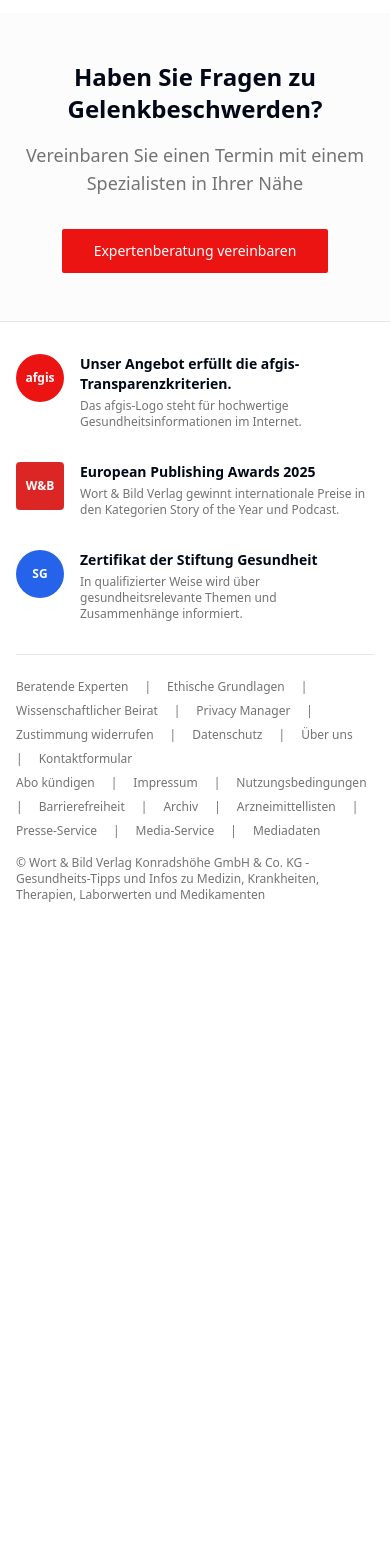
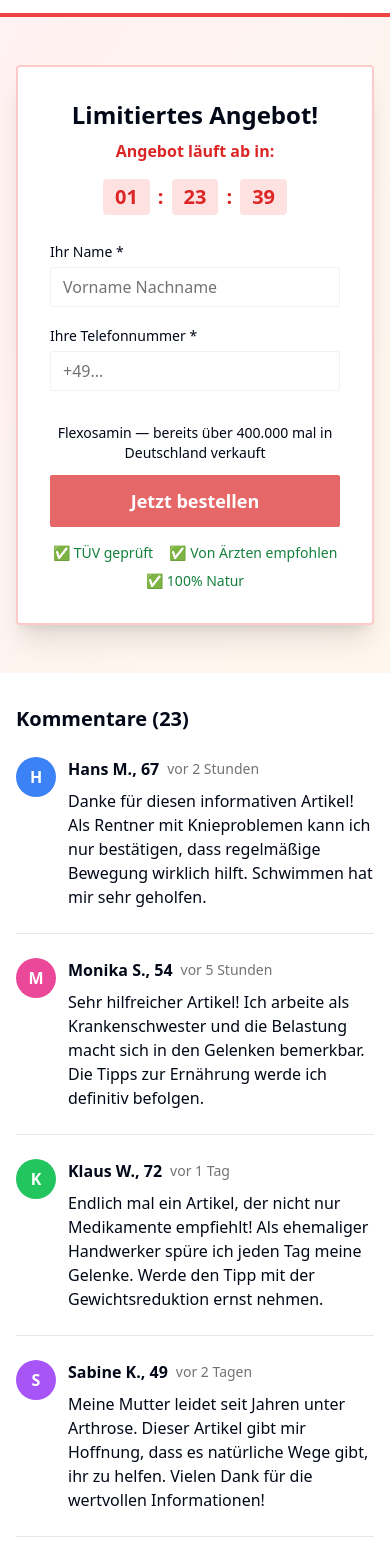
Before and after one commit to gefestu8/health-layout-replicate, a React (Vite) app: page /article in a window 390 px wide. Shown: the part 3120-4688 px from the top of the page. Before the commit the page ends 4055 px from the top, so only its background shows below. Built offline with nearby package versions, Linux system fonts and the light colour scheme.

Commit message:
Add CTA and comments to article
Add a call to action section to the article page, including a form for name and phone number, a countdown timer, a button with "Закажи сейчас" text, and trust badges. Also, add native comments below the form to enhance social proof.

```diff
--- /dev/null
+++ b/src/components/Timer.tsx
@@ -0,0 +1,46 @@
+import { useState, useEffect } from "react";
+
+const Timer = () => {
+  const [timeLeft, setTimeLeft] = useState({
+    hours: 1,
+    minutes: 23,
+    seconds: 45
+  });
+
+  useEffect(() => {
+    const timer = setInterval(() => {
+      setTimeLeft(prev => {
+        if (prev.seconds > 0) {
+          return { ...prev, seconds: prev.seconds - 1 };
+        } else if (prev.minutes > 0) {
+          return { ...prev, minutes: prev.minutes - 1, seconds: 59 };
+        } else if (prev.hours > 0) {
+          return { hours: prev.hours - 1, minutes: 59, seconds: 59 };
+        } else {
+          // Reset timer when it reaches 0
+          return { hours: 1, minutes: 23, seconds: 45 };
+        }
+      });
+    }, 1000);
+
+    return () => clearInterval(timer);
+  }, []);
+
+  return (
+    <div className="flex items-center justify-center gap-2 text-xl font-bold text-red-600 mb-4">
+      <span className="bg-red-100 px-3 py-1 rounded">
+        {String(timeLeft.hours).padStart(2, '0')}
+      </span>
+      <span>:</span>
+      <span className="bg-red-100 px-3 py-1 rounded">
+        {String(timeLeft.minutes).padStart(2, '0')}
+      </span>
+      <span>:</span>
+      <span className="bg-red-100 px-3 py-1 rounded">
+        {String(timeLeft.seconds).padStart(2, '0')}
+      </span>
+    </div>
+  );
+};
+
+export default Timer;
--- a/src/pages/Article.tsx
+++ b/src/pages/Article.tsx
@@ -1,9 +1,23 @@
 import { Button } from "@/components/ui/button";
 import { Card, CardContent } from "@/components/ui/card";
+import { Input } from "@/components/ui/input";
+import { Label } from "@/components/ui/label";
 import Header from "@/components/Header";
 import Footer from "@/components/Footer";
+import Timer from "@/components/Timer";
+import { useState, useEffect } from "react";
 
 const Article = () => {
+  const [formData, setFormData] = useState({
+    name: "",
+    phone: ""
+  });
+
+  const handleSubmit = (e: React.FormEvent) => {
+    e.preventDefault();
+    console.log("Form submitted:", formData);
+  };
+
   return (
     <div className="min-h-screen bg-background">
       <Header />
@@ -127,19 +141,171 @@ const Article = () => {
         </div>
       </section>
 
-      {/* CTA Section */}
-      <section className="bg-muted/30 py-12">
+      {/* CTA Order Section */}
+      <section className="bg-gradient-to-br from-red-50 to-orange-50 py-12 border-t-4 border-red-500">
         <div className="container mx-auto px-4">
-          <div className="max-w-4xl mx-auto text-center">
-            <h2 className="text-2xl font-bold text-foreground mb-4">
-              Haben Sie Fragen zu Gelenkbeschwerden?
-            </h2>
-            <p className="text-lg text-muted-foreground mb-8">
-              Vereinbaren Sie einen Termin mit einem Spezialisten in Ihrer Nähe
-            </p>
-            <Button size="lg" className="bg-primary text-primary-foreground hover:bg-primary/90">
-              Expertenberatung vereinbaren
-            </Button>
+          <div className="max-w-md mx-auto">
+            <Card className="shadow-xl border-2 border-red-200">
+              <CardContent className="p-8">
+                <div className="text-center mb-6">
+                  <h2 className="text-2xl font-bold text-foreground mb-2">
+                    Limitiertes Angebot!
+                  </h2>
+                  <p className="text-red-600 font-semibold mb-4">
+                    Angebot läuft ab in:
+                  </p>
+                  <Timer />
+                </div>
+
+                <form onSubmit={handleSubmit} className="space-y-4">
+                  <div>
+                    <Label htmlFor="name" className="text-sm font-medium">
+                      Ihr Name *
+                    </Label>
+                    <Input
+                      id="name"
+                      type="text"
+                      required
+                      value={formData.name}
+                      onChange={(e) => setFormData(prev => ({ ...prev, name: e.target.value }))}
+                      className="mt-1"
+                      placeholder="Vorname Nachname"
+                    />
+                  </div>
+
+                  <div>
+                    <Label htmlFor="phone" className="text-sm font-medium">
+                      Ihre Telefonnummer *
+                    </Label>
+                    <Input
+                      id="phone"
+                      type="tel"
+                      required
+                      value={formData.phone}
+                      onChange={(e) => setFormData(prev => ({ ...prev, phone: e.target.value }))}
+                      className="mt-1"
+                      placeholder="+49..."
+                    />
+                  </div>
+
+                  <div className="text-center pt-4">
+                    <p className="text-sm text-foreground mb-3 font-medium">
+                      Flexosamin — bereits über 400.000 mal in Deutschland verkauft
+                    </p>
+
+                    <Button
+                      type="submit"
+                      size="lg"
+                      className="w-full bg-red-600 hover:bg-red-700 text-white font-bold text-lg py-3 h-auto animate-pulse"
+                    >
+                      Jetzt bestellen
+                    </Button>
+
+                    <div className="mt-4 space-y-2">
+                      <div className="flex items-center justify-center gap-4 text-sm text-green-700">
+                        <span className="flex items-center gap-1">
+                          <span className="text-green-600">✅</span>
+                          TÜV geprüft
+                        </span>
+                        <span className="flex items-center gap-1">
+                          <span className="text-green-600">✅</span>
+                          Von Ärzten empfohlen
+                        </span>
+                      </div>
+                      <div className="flex items-center justify-center text-sm text-green-700">
+                        <span className="flex items-center gap-1">
+                          <span className="text-green-600">✅</span>
+                          100% Natur
+                        </span>
+                      </div>
+                    </div>
+                  </div>
+                </form>
+              </CardContent>
+            </Card>
+          </div>
+        </div>
+      </section>
+
+      {/* Comments Section */}
+      <section className="py-8 bg-background">
+        <div className="container mx-auto px-4">
+          <div className="max-w-4xl mx-auto">
+            <h3 className="text-xl font-bold text-foreground mb-6">Kommentare (23)</h3>
+
+            <div className="space-y-6">
+              <div className="border-b border-border pb-6">
+                <div className="flex items-start gap-3">
+                  <div className="w-10 h-10 bg-blue-500 rounded-full flex items-center justify-center text-white font-semibold">
+                    H
+                  </div>
+                  <div className="flex-1">
+                    <div className="flex items-center gap-2 mb-2">
+                      <span className="font-semibold text-foreground">Hans M., 67</span>
+                      <span className="text-muted-foreground text-sm">vor 2 Stunden</span>
+                    </div>
+                    <p className="text-foreground">
+                      Danke für diesen informativen Artikel! Als Rentner mit Knieproblemen kann ich nur bestätigen,
+                      dass regelmäßige Bewegung wirklich hilft. Schwimmen hat mir sehr geholfen.
+                    </p>
+                  </div>
+                </div>
+              </div>
+
+              <div className="border-b border-border pb-6">
+                <div className="flex items-start gap-3">
+                  <div className="w-10 h-10 bg-pink-500 rounded-full flex items-center justify-center text-white font-semibold">
+                    M
+                  </div>
+                  <div className="flex-1">
+                    <div className="flex items-center gap-2 mb-2">
+                      <span className="font-semibold text-foreground">Monika S., 54</span>
+                      <span className="text-muted-foreground text-sm">vor 5 Stunden</span>
+                    </div>
+                    <p className="text-foreground">
+                      Sehr hilfreicher Artikel! Ich arbeite als Krankenschwester und die Belastung macht sich in den
+                      Gelenken bemerkbar. Die Tipps zur Ernährung werde ich definitiv befolgen.
+                    </p>
+                  </div>
+                </div>
+              </div>
+
+              <div className="border-b border-border pb-6">
+                <div className="flex items-start gap-3">
+                  <div className="w-10 h-10 bg-green-500 rounded-full flex items-center justify-center text-white font-semibold">
+                    K
+                  </div>
+                  <div className="flex-1">
+                    <div className="flex items-center gap-2 mb-2">
+                      <span className="font-semibold text-foreground">Klaus W., 72</span>
+                      <span className="text-muted-foreground text-sm">vor 1 Tag</span>
+                    </div>
+                    <p className="text-foreground">
+                      Endlich mal ein Artikel, der nicht nur Medikamente empfiehlt! Als ehemaliger Handwerker
+                      spüre ich jeden Tag meine Gelenke. Werde den Tipp mit der Gewichtsreduktion ernst nehmen.
+                    </p>
+                  </div>
+                </div>
+              </div>
+
+              <div className="border-b border-border pb-6">
+                <div className="flex items-start gap-3">
+                  <div className="w-10 h-10 bg-purple-500 rounded-full flex items-center justify-center text-white font-semibold">
+                    S
+                  </div>
+                  <div className="flex-1">
+                    <div className="flex items-center gap-2 mb-2">
+                      <span className="font-semibold text-foreground">Sabine K., 49</span>
+                      <span className="text-muted-foreground text-sm">vor 2 Tagen</span>
+                    </div>
+                    <p className="text-foreground">
+                      Meine Mutter leidet seit Jahren unter Arthrose. Dieser Artikel gibt mir Hoffnung,
+                      dass es natürliche Wege gibt, ihr zu helfen. Vielen Dank für die wertvollen Informationen!
+                    </p>
+                  </div>
+                </div>
+              </div>
+            </div>
           </div>
         </div>
       </section>
```
